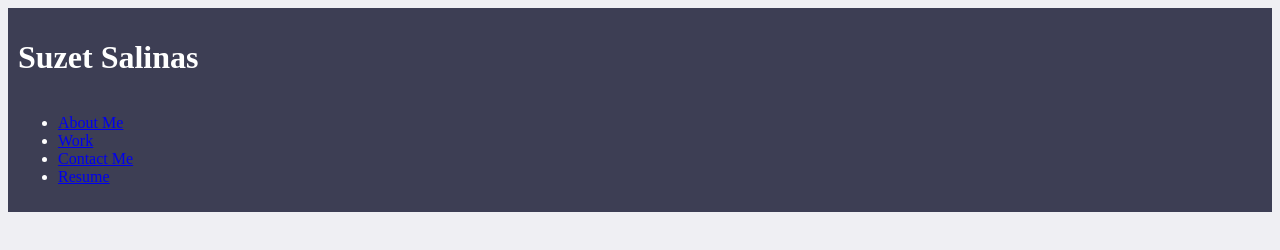
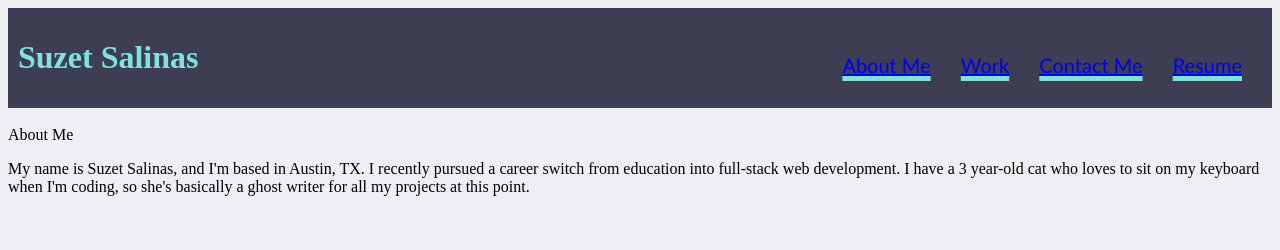
Before and after one commit to suzetsalinas/Bootcamp-Portfolio, a plain HTML site: page index.html in a window 1280 px wide. Drawn offline with Linux system fonts and the light colour scheme.

Commit message:
added about-me section

```diff
--- a/index.html
+++ b/index.html
@@ -27,7 +27,35 @@
         </ul>
     </nav>
 </header>
+<!--TODO add image-->
+<img src="" alt="">
 
+
+<!-- section for about me-->
+<aside class="about-me">About Me</aside>
+
+<section>
+<p>
+    My name is Suzet Salinas, and I'm based in Austin, TX. I recently pursued a career switch from education into full-stack web development.
+    I have a 3 year-old cat who loves to sit on my keyboard when I'm coding, so she's basically a ghost writer for all my projects at this point.
+</p>
+</section>
+
+
+
+
+<!-- section for work-->
+<section>
+
+</section>
+
+
+
+
+<!-- section for contact me-->
+<section>
+
+</section>
 
 
 
--- a/style.css
+++ b/style.css
@@ -6,10 +6,34 @@ body {
     padding: 10px;
     font-family: ui-sans-serif ;
     background-color: #3d3e54;
-    color: #ffffff;
+    color: #7fe2dd;
 }
 
 .header h1 {
     display: inline-block;
     font-size: 32px;
+    color: #7fe2dd;
 }
+
+.header nav {
+    padding-top: 15px;
+    margin-right: 20px;
+    float: inline-end;
+    font-family: 'Gill Sans', 'Gill Sans MT', Calibri, 'Trebuchet MS', sans-serif;
+    font-size: 20px;
+}
+
+.header nav ul {
+    list-style-type: none;
+}
+
+.header nav ul li {
+    display: inline-block;
+    margin-left: 25px;
+    text-decoration: underline 5px ;
+}
+
+#about-me {
+    font-family: 'Courier New', Courier, monospace;
+    color: #648ec8;
+}
```
